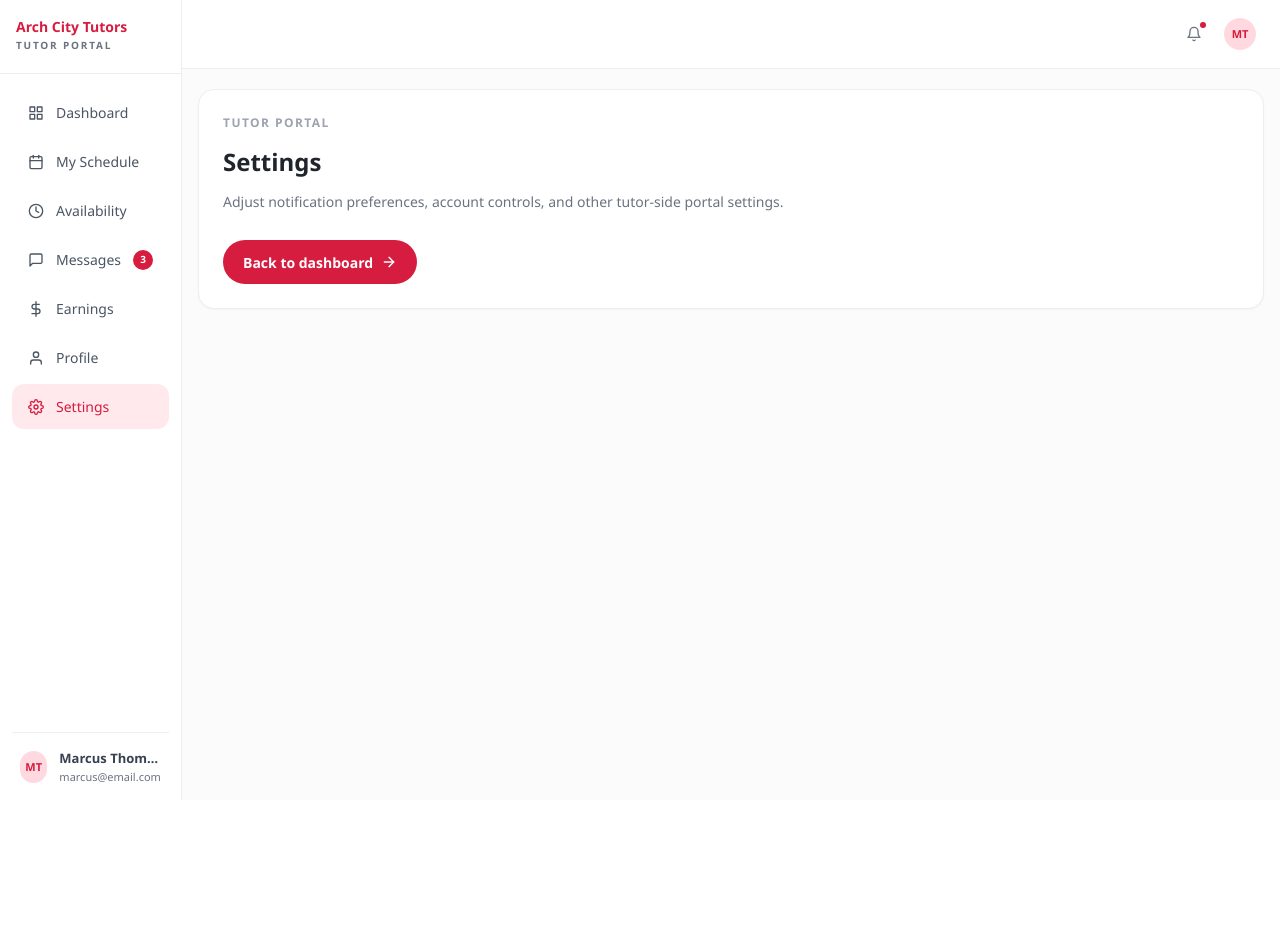
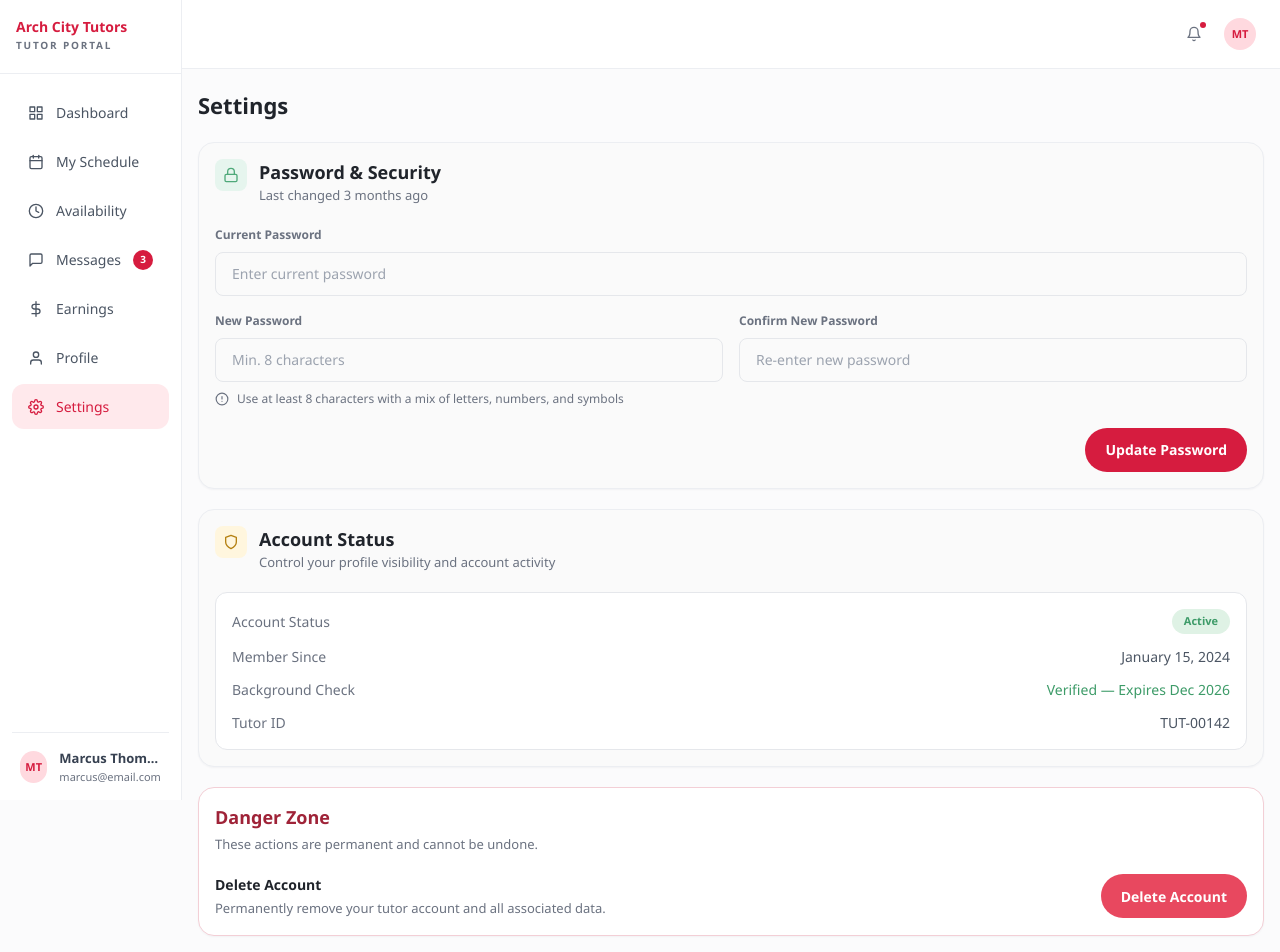
Before and after one commit to mmiskatul/arch-city, a Next.js app: page /tutor-dashboard/settings in a window 1280 px wide. Shown: the top 952 px of the page. Before the commit the page ends 800 px from the top, so only its background shows below. Built offline with nearby package versions, Linux system fonts and the light colour scheme.

Commit message:
update the setting

```diff
--- a/app/tutor-dashboard/settings/page.tsx
+++ b/app/tutor-dashboard/settings/page.tsx
@@ -1,10 +1,5 @@
-import { TutorSectionPage } from "@/components/tutor/tutor-section-page";
+import { TutorSettingsPage } from "@/components/tutor/tutor-settings-page";
 
 export default function TutorSettingsRoute() {
-  return (
-    <TutorSectionPage
-      title="Settings"
-      description="Adjust notification preferences, account controls, and other tutor-side portal settings."
-    />
-  );
+  return <TutorSettingsPage />;
 }
--- /dev/null
+++ b/components/tutor/tutor-settings-page.tsx
@@ -0,0 +1,132 @@
+import { FiAlertCircle, FiLock, FiShield } from "react-icons/fi";
+
+import { TutorShell } from "@/components/tutor/tutor-shell";
+
+function ReadOnlyField({
+  label,
+  placeholder,
+  className = "",
+}: {
+  label: string;
+  placeholder: string;
+  className?: string;
+}) {
+  return (
+    <div className={className}>
+      <label className="mb-2 block text-[12px] font-semibold text-[#6b7280]">{label}</label>
+      <input
+        type="password"
+        placeholder={placeholder}
+        className="h-11 w-full rounded-lg border border-[#e5e7eb] bg-[#fafafa] px-4 text-[14px] outline-none placeholder:text-[#9ca3af]"
+      />
+    </div>
+  );
+}
+
+export function TutorSettingsPage() {
+  return (
+    <TutorShell>
+      <div className="w-full px-2 sm:px-3 lg:px-4">
+        <h1 className="text-[18px] font-bold text-[#20242b] sm:text-[22px]">Settings</h1>
+
+        <div className="mt-5 space-y-5">
+          <section className="rounded-[16px] border border-[#eceef2] bg-[#fafafa] p-4 shadow-[0_1px_2px_rgba(15,23,42,0.04)]">
+            <div className="flex items-start gap-3">
+              <span className="flex h-8 w-8 items-center justify-center rounded-lg bg-[#e6f5ee] text-[#4fa97a]">
+                <FiLock className="h-4 w-4" />
+              </span>
+              <div>
+                <h2 className="text-[18px] font-bold text-[#20242b]">Password & Security</h2>
+                <p className="text-[13px] text-[#6b7280]">Last changed 3 months ago</p>
+              </div>
+            </div>
+
+            <div className="mt-5 grid gap-4 md:grid-cols-2">
+              <ReadOnlyField
+                label="Current Password"
+                placeholder="Enter current password"
+                className="md:col-span-2"
+              />
+              <ReadOnlyField label="New Password" placeholder="Min. 8 characters" />
+              <ReadOnlyField label="Confirm New Password" placeholder="Re-enter new password" />
+            </div>
+
+            <div className="mt-2 flex items-center gap-2 text-[12px] text-[#6b7280]">
+              <FiAlertCircle className="h-3.5 w-3.5" />
+              <span>Use at least 8 characters with a mix of letters, numbers, and symbols</span>
+            </div>
+
+            <div className="mt-5 flex justify-end">
+              <button
+                type="button"
+                className="inline-flex h-11 items-center rounded-full bg-[#d61c3f] px-5 text-[14px] font-semibold text-white transition hover:bg-[#be1837]"
+              >
+                Update Password
+              </button>
+            </div>
+          </section>
+
+          <section className="rounded-[16px] border border-[#eceef2] bg-[#fafafa] p-4 shadow-[0_1px_2px_rgba(15,23,42,0.04)]">
+            <div className="flex items-start gap-3">
+              <span className="flex h-8 w-8 items-center justify-center rounded-lg bg-[#fff6de] text-[#b58112]">
+                <FiShield className="h-4 w-4" />
+              </span>
+              <div>
+                <h2 className="text-[18px] font-bold text-[#20242b]">Account Status</h2>
+                <p className="text-[13px] text-[#6b7280]">
+                  Control your profile visibility and account activity
+                </p>
+              </div>
+            </div>
+
+            <div className="mt-5 rounded-[12px] border border-[#e5e7eb] bg-white px-4 py-4">
+              <div className="space-y-3 text-[14px]">
+                <div className="flex items-center justify-between gap-4">
+                  <span className="text-[#6b7280]">Account Status</span>
+                  <span className="inline-flex rounded-full bg-[#dff2e5] px-3 py-1 text-[11px] font-semibold text-[#3d9b68]">
+                    Active
+                  </span>
+                </div>
+                <div className="flex items-center justify-between gap-4">
+                  <span className="text-[#6b7280]">Member Since</span>
+                  <span className="font-medium text-[#4b5563]">January 15, 2024</span>
+                </div>
+                <div className="flex items-center justify-between gap-4">
+                  <span className="text-[#6b7280]">Background Check</span>
+                  <span className="font-medium text-[#3d9b68]">Verified — Expires Dec 2026</span>
+                </div>
+                <div className="flex items-center justify-between gap-4">
+                  <span className="text-[#6b7280]">Tutor ID</span>
+                  <span className="font-medium text-[#4b5563]">TUT-00142</span>
+                </div>
+              </div>
+            </div>
+          </section>
+
+          <section className="rounded-[16px] border border-[#f3cfd6] bg-white p-4 shadow-[0_1px_2px_rgba(15,23,42,0.04)]">
+            <h2 className="text-[18px] font-bold text-[#9f2338]">Danger Zone</h2>
+            <p className="mt-1 text-[13px] text-[#6b7280]">
+              These actions are permanent and cannot be undone.
+            </p>
+
+            <div className="mt-5 flex flex-col gap-4 sm:flex-row sm:items-center sm:justify-between">
+              <div>
+                <p className="text-[14px] font-semibold text-[#20242b]">Delete Account</p>
+                <p className="mt-1 text-[13px] text-[#6b7280]">
+                  Permanently remove your tutor account and all associated data.
+                </p>
+              </div>
+
+              <button
+                type="button"
+                className="inline-flex h-11 items-center rounded-full bg-[#e8485f] px-5 text-[14px] font-semibold text-white transition hover:bg-[#d61c3f]"
+              >
+                Delete Account
+              </button>
+            </div>
+          </section>
+        </div>
+      </div>
+    </TutorShell>
+  );
+}
```
